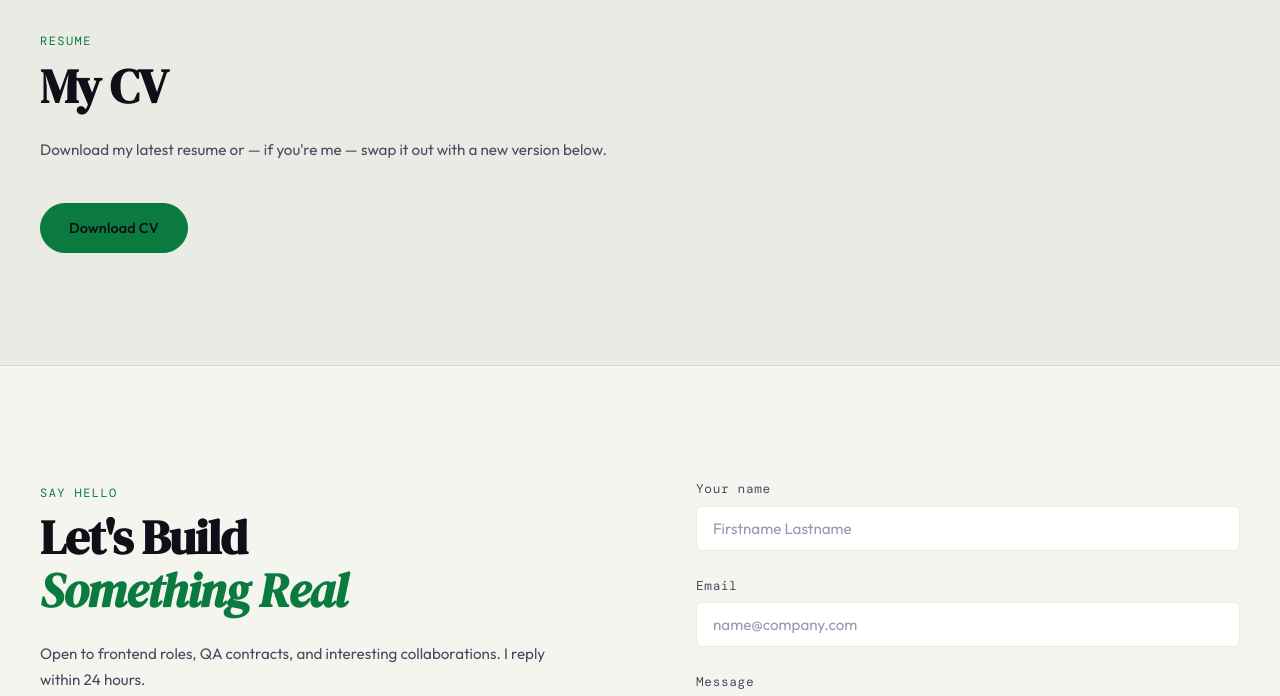
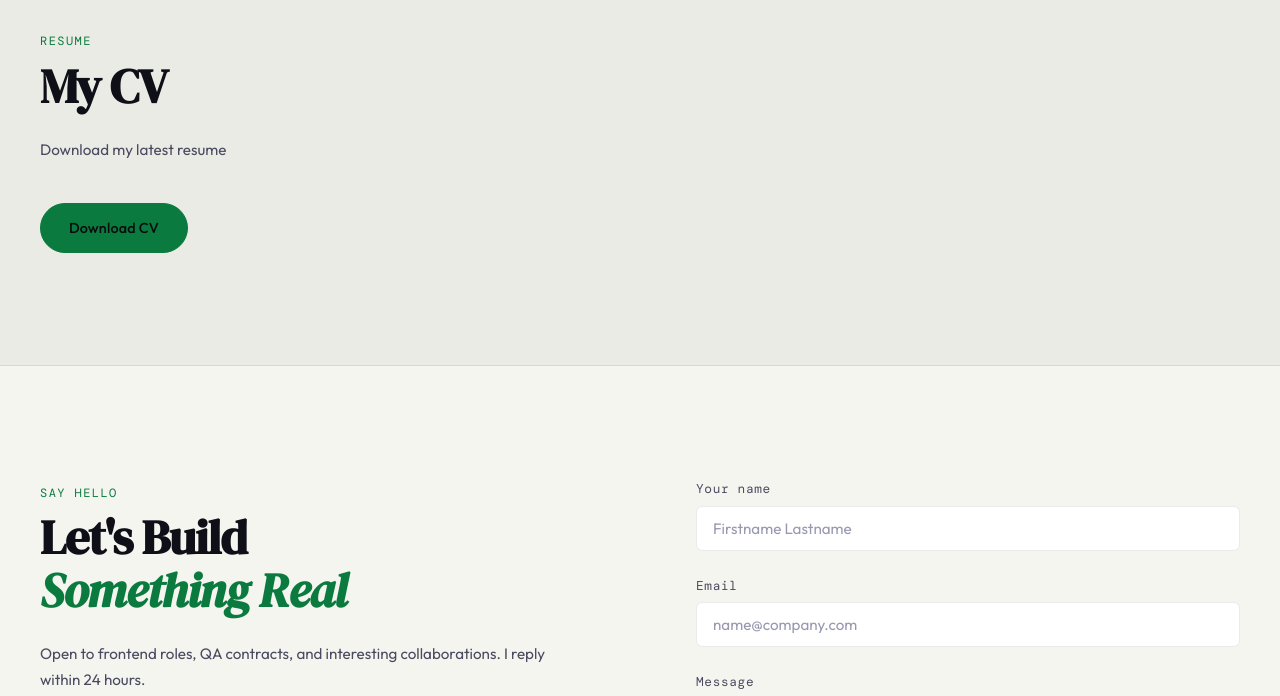
Before and after one commit to Sammyuch/samuelibuodinma, a plain HTML site: page index.html in a window 1280 px wide. Shown: the part 3800-4496 px from the top of the page. Drawn offline with nearby package versions, Linux system fonts and the light colour scheme.

Commit message:
portfolio 1.1.0

```diff
--- a/index.html
+++ b/index.html
@@ -312,7 +312,7 @@
         <div class="cv-section__text">
           <span class="section-label">Resume</span>
           <h2 class="section-title">My CV</h2>
-          <p>Download my latest resume or — if you're me — swap it out with a new version below.</p>
+          <p>Download my latest resume</p>
           <a class="btn btn--primary" id="downloadCvBtn2" href="#">Download CV</a>
         </div>
         <!-- <div class="cv-upload-panel" id="cvUploadPanel">
```
